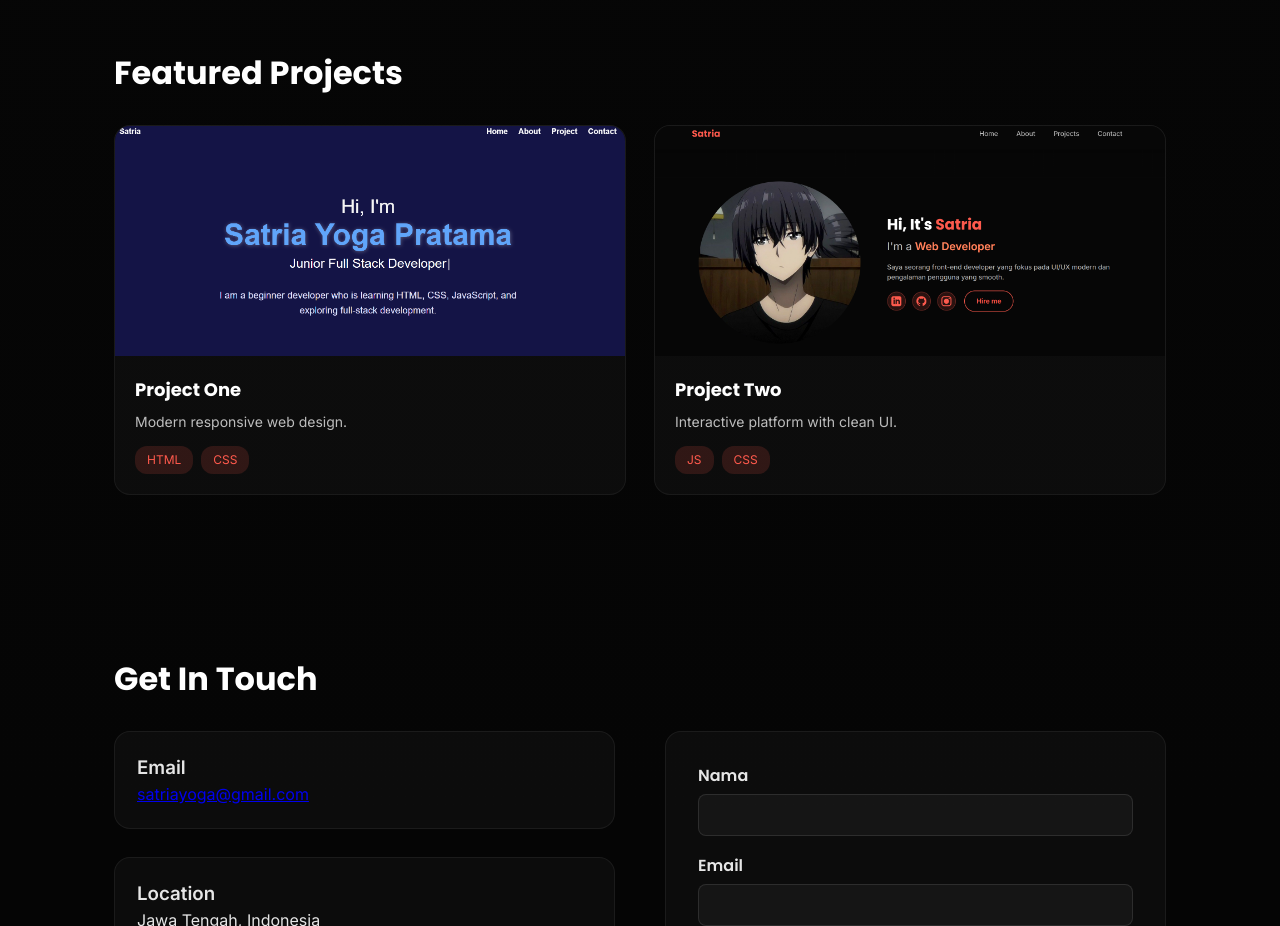
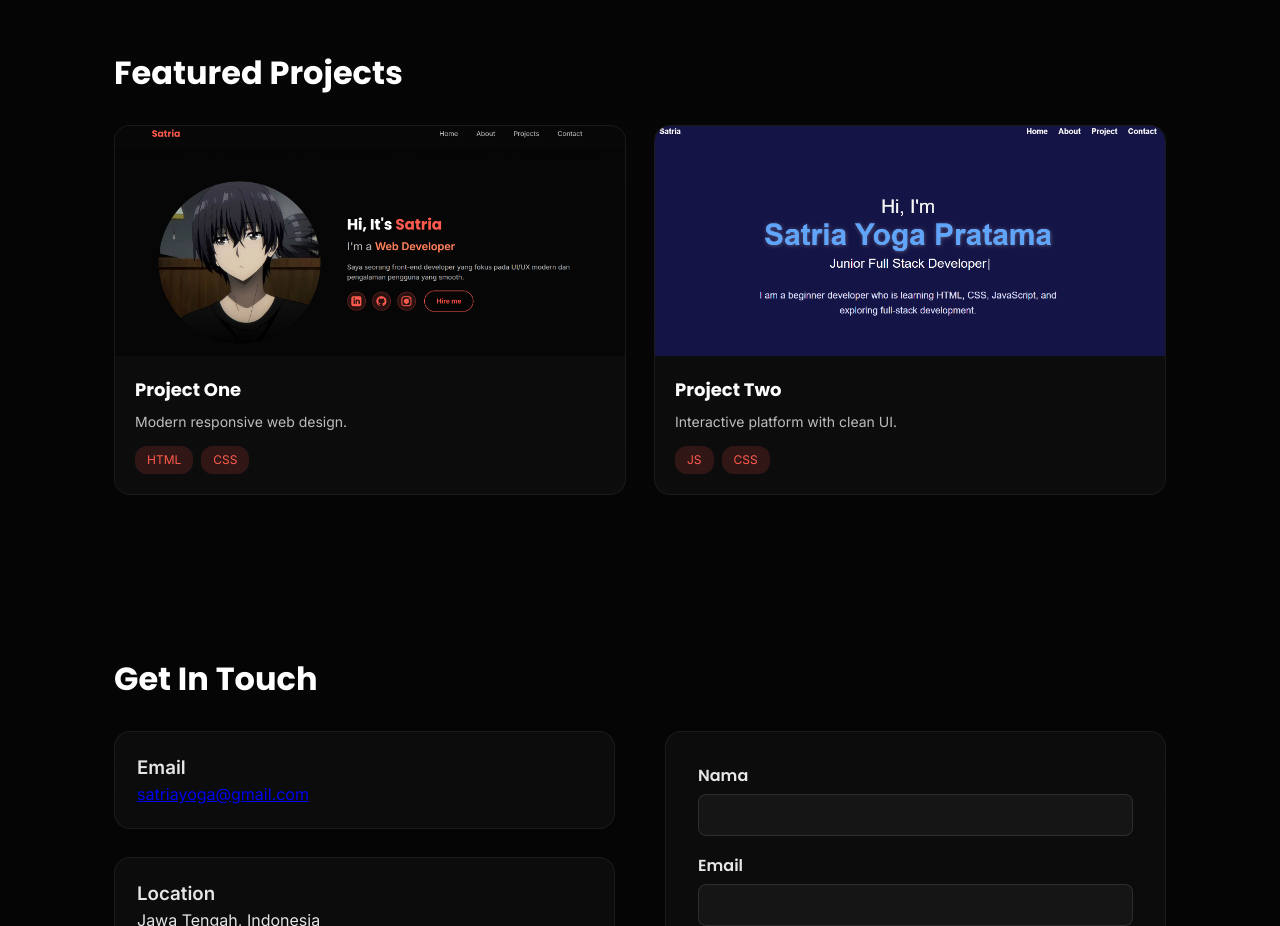
Before and after one commit to Revou-FSSE-Oct25/milestone-1-yogaaaa123, a plain HTML site: page index.html in a window 1280 px wide. Shown: the part 1260-2186 px from the top of the page. Drawn offline with Linux system fonts and the light colour scheme.

Commit message:
terserah

```diff
--- a/index.html
+++ b/index.html
@@ -123,7 +123,7 @@
                 <div class="projects-grid">
 
                     <article class="project-card">
-                        <img src="/milestone-1-yogaaaa123/assets/Screenshot 2025-11-20 003832.png" class="project-image" alt="Project 1">
+                        <img src="/milestone-1-yogaaaa123/assets/gambar-1.png" class="project-image" alt="Project 1">
                         <div class="project-content">
                             <h3 class="project-title">Project One</h3>
                             <p class="project-desc">Modern responsive web design.</p>
@@ -135,7 +135,7 @@
                     </article>
 
                     <article class="project-card">
-                        <img src="/milestone-1-yogaaaa123/assets/Screenshot 2025-11-20 003803.png" class="project-image" alt="Project 2">
+                        <img src="/milestone-1-yogaaaa123/assets/gambar-2.png" class="project-image" alt="Project 2">
                         <div class="project-content">
                             <h3 class="project-title">Project Two</h3>
                             <p class="project-desc">Interactive platform with clean UI.</p>
```
Also changed, not shown: assets/gambar-1.png (renamed from assets/Screenshot 2025-11-20 003803.png), assets/gambar-2.png (renamed from assets/Screenshot 2025-11-20 003832.png).
